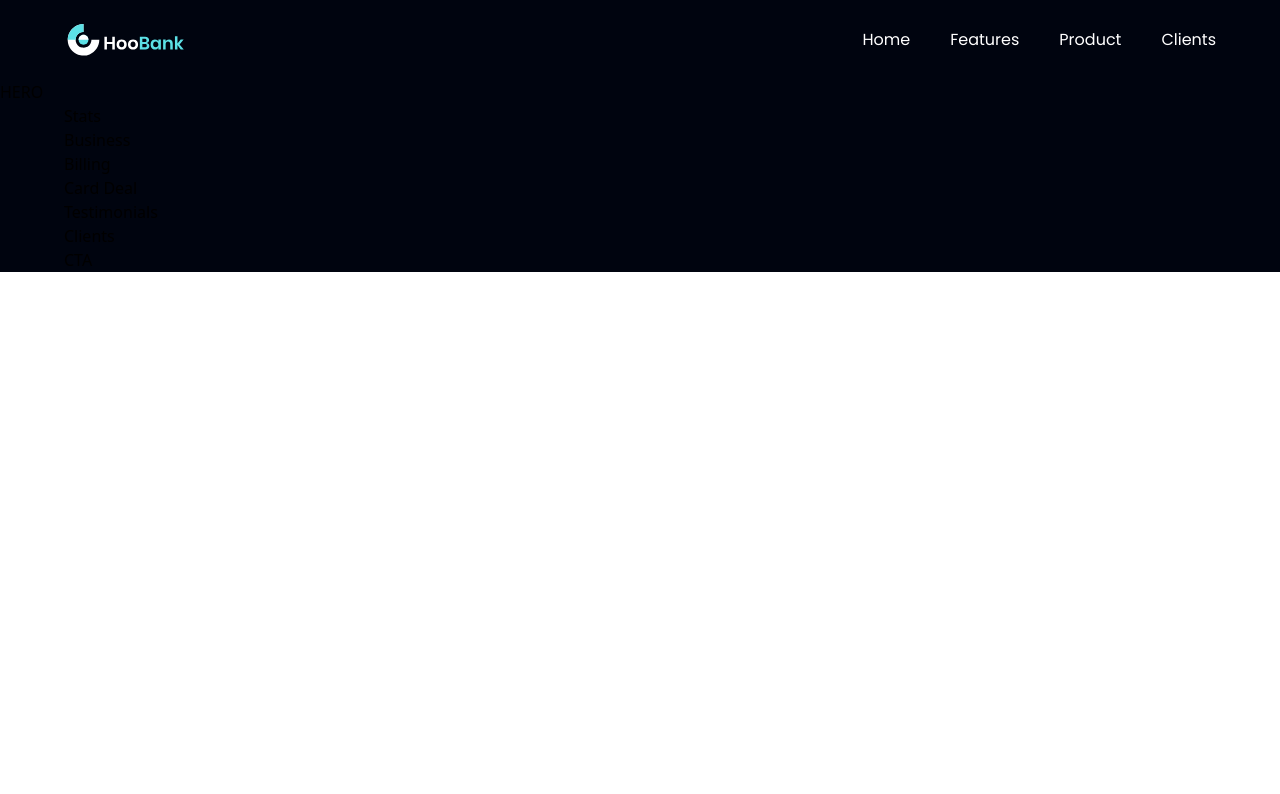
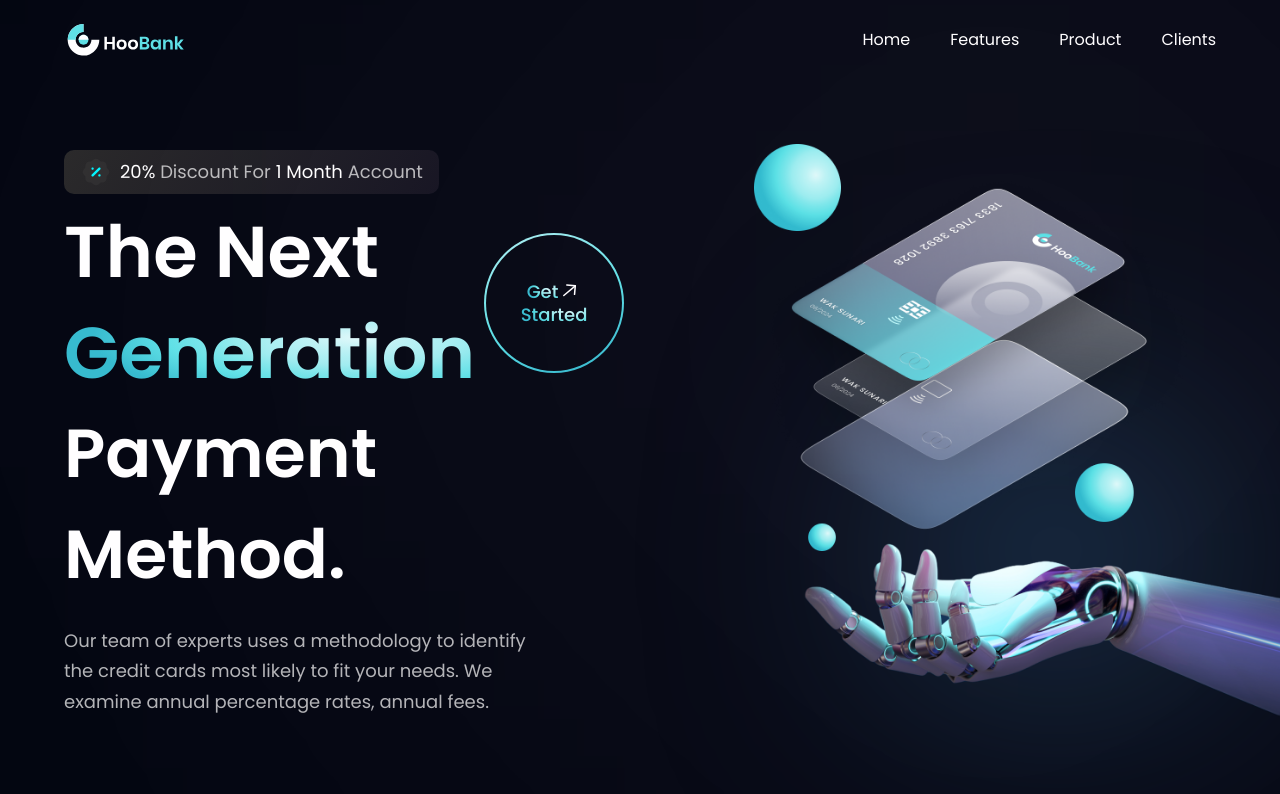
Before and after one commit to kirubelbytes/Bank-landing-page, a React (Vite) app: page / in a window 1280 px wide. Shown: the top 794 px of the page. Built offline with nearby package versions, Linux system fonts and the light colour scheme.

Commit message:
feat(hero): implement hero section with style

```diff
--- /dev/null
+++ b/src/components/GetStarted.jsx
@@ -0,0 +1,21 @@
+import styles from "../style";
+import { arrowUp } from "../assets";
+
+const GetStarted = () => (
+  <div className={`${styles.flexCenter} w-[140px] h-[140px] rounded-full bg-blue-gradient p-[2px] cursor-pointer`}>
+    <div className={`${styles.flexCenter} flex-col bg-primary w-[100%] h-[100%] rounded-full`}>
+      <div className={`${styles.flexStart} flex-row`}>
+        <p className="font-poppins font-medium text-[18px] leading-[23.4px]">
+          <span className="text-gradient">Get</span>
+        </p>
+        <img src={arrowUp} alt="arrow-up" className="w-[23px] h-[23px] object-contain" />
+      </div>
+
+      <p className="font-poppins font-medium text-[18px] leading-[23.4px]">
+        <span className="text-gradient">Started</span>
+      </p>
+    </div>
+  </div>
+);
+
+export default GetStarted;
--- a/src/components/Hero.jsx
+++ b/src/components/Hero.jsx
@@ -1,11 +1,54 @@
-import React from 'react'
+import styles from "../style";
+import { discount, robot } from "../assets";
+import GetStarted from "./GetStarted";
 
 const Hero = () => {
   return (
-    <div>
-      HERO
-    </div>
-  )
-}
+    <section id="home" className={`flex md:flex-row flex-col ${styles.paddingY}`}>
+      <div className={`flex-1 ${styles.flexStart} flex-col xl:px-0 sm:px-16 px-6`}>
+        <div className="flex flex-row items-center py-[6px] px-4 bg-discount-gradient rounded-[10px] mb-2">
+          <img src={discount} alt="discount" className="w-[32px] h-[32px]" />
+          <p className={`${styles.paragraph} ml-2`}>
+            <span className="text-white">20%</span> Discount For{" "}
+            <span className="text-white">1 Month</span> Account
+          </p>
+        </div>
 
-export default Hero
+        <div className="flex flex-row justify-between items-center w-full">
+          <h1 className="flex-1 font-poppins font-semibold ss:text-[72px] text-[52px] text-white ss:leading-[100.8px] leading-[75px]">
+            The Next <br className="sm:block hidden" />{" "}
+            <span className="text-gradient">Generation</span>{" "}
+          </h1>
+          <div className="ss:flex hidden md:mr-4 mr-0">
+            <GetStarted />
+          </div>
+        </div>
+
+        <h1 className="font-poppins font-semibold ss:text-[68px] text-[52px] text-white ss:leading-[100.8px] leading-[75px] w-full">
+          Payment Method.
+        </h1>
+        <p className={`${styles.paragraph} max-w-[470px] mt-5`}>
+          Our team of experts uses a methodology to identify the credit cards
+          most likely to fit your needs. We examine annual percentage rates,
+          annual fees.
+        </p>
+      </div>
+
+      <div className={`flex-1 flex ${styles.flexCenter} md:my-0 my-10 relative`}>
+        <img src={robot} alt="billing" className="w-[100%] h-[100%] relative z-[5]" />
+
+        {/* gradient start */}
+        <div className="absolute z-[0] w-[40%] h-[35%] top-0 pink__gradient" />
+        <div className="absolute z-[1] w-[80%] h-[80%] rounded-full white__gradient bottom-40" />
+        <div className="absolute z-[0] w-[50%] h-[50%] right-20 bottom-20 blue__gradient" />
+        {/* gradient end */}
+      </div>
+
+      <div className={`ss:hidden ${styles.flexCenter}`}>
+        <GetStarted />
+      </div>
+    </section>
+  );
+};
+
+export default Hero;
```
